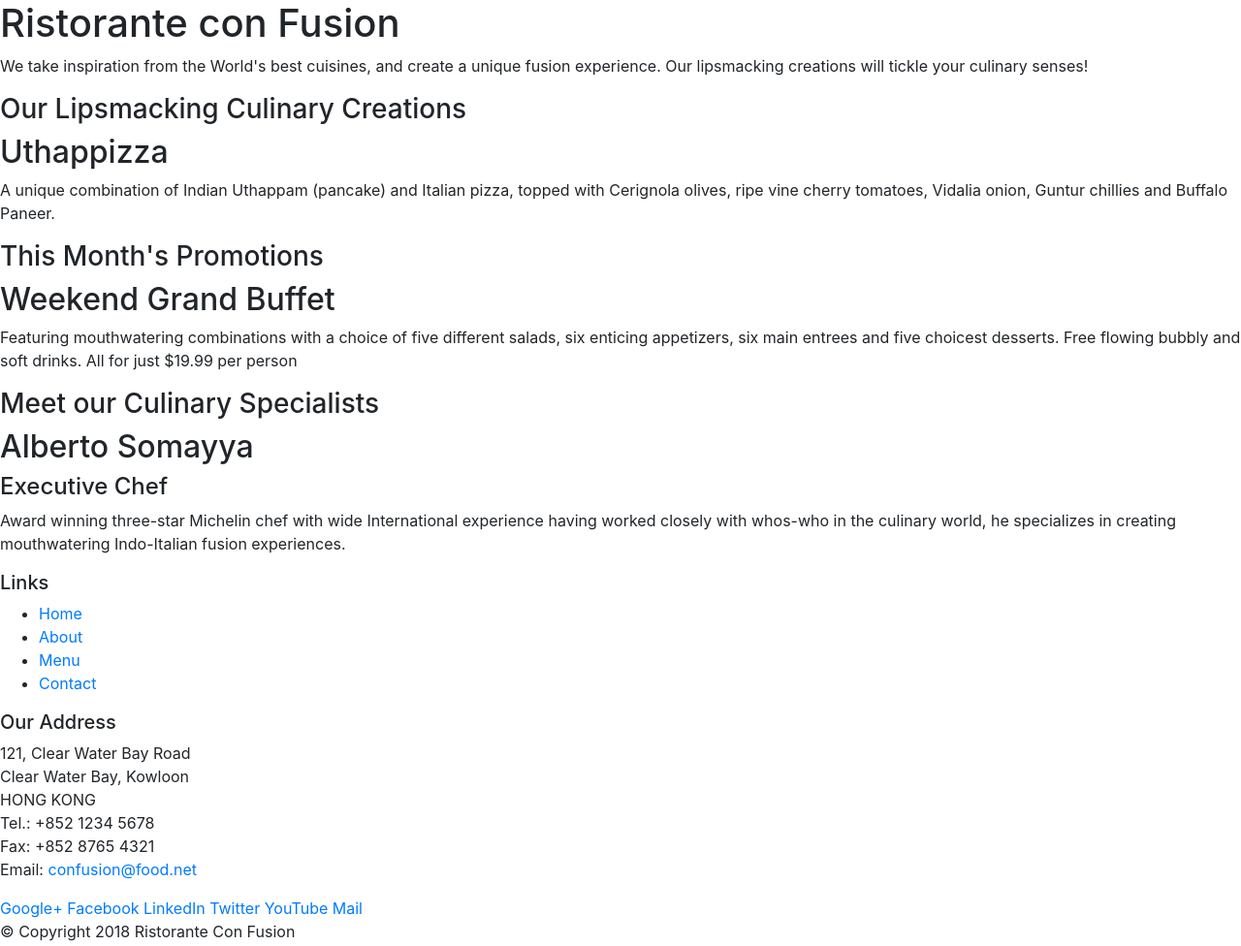
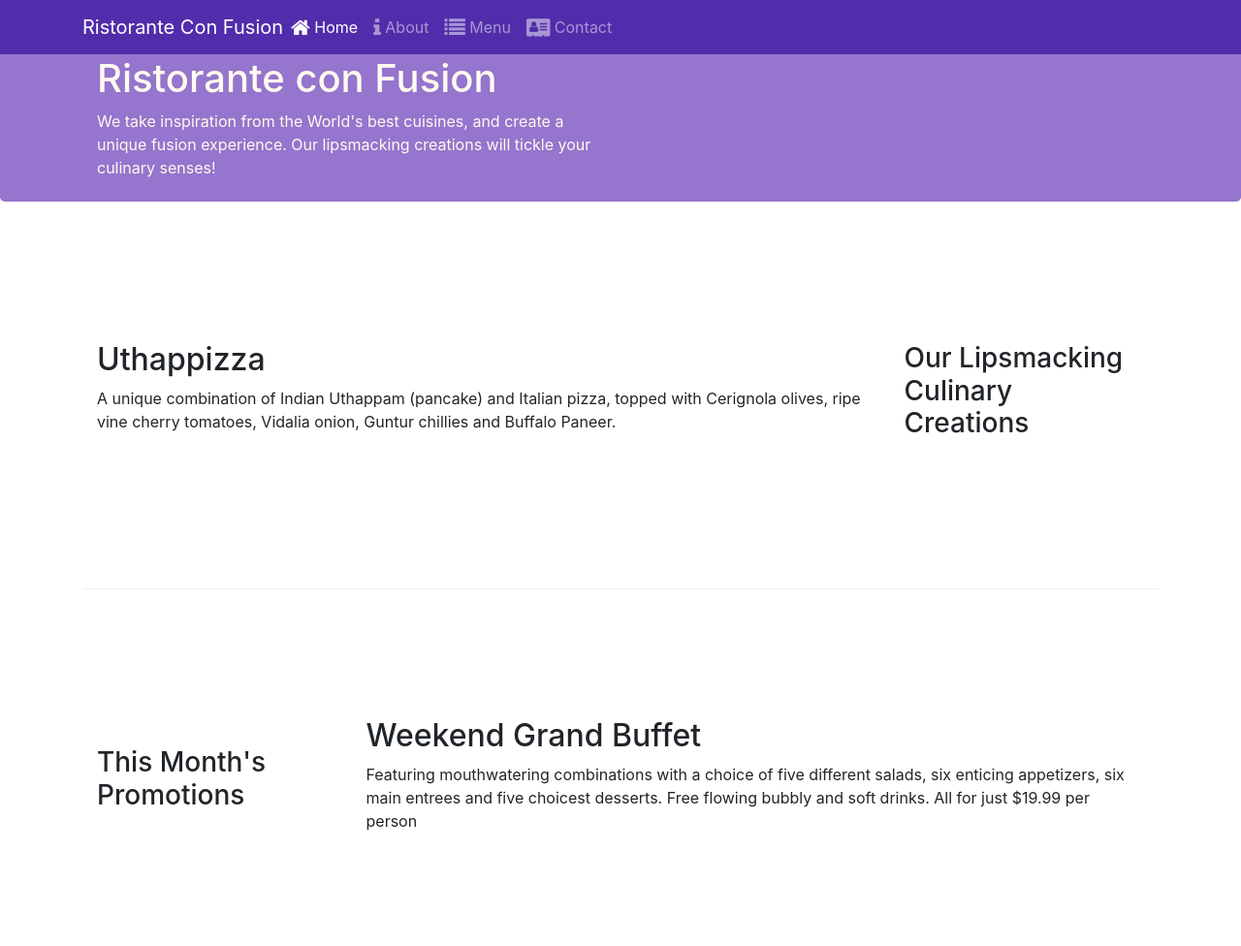
Before and after one commit to praveensingi/confusion, a website: page index.html in a window 1280 px wide. Shown: the top 976 px of the page at 97% size. Drawn offline with nearby package versions, Linux system fonts and the light colour scheme.

Commit message:
added nav bar and icons

```diff
--- /dev/null
+++ b/css/styles.css
@@ -0,0 +1,39 @@
+.row-header {
+    margin:0px auto;
+    padding:0px  auto;
+}
+
+.row-content {
+    margin:0px auto;
+    padding:50px 0px 50 px 0 px;
+    border-bottom: 1px ridge ;
+    min-height: 400px;
+}
+
+footer {
+    background-color: #d1c4e9;
+    margin: 0px auto;
+    padding: 20px 0px 20px 0 px;
+}
+
+.jumbotron {
+    padding: 7px 30px;
+    margin:0px;
+    background-color: #9575cd;
+    color:floralwhite;
+}
+
+address {
+    font-size:80%;
+    margin:0px;
+    color:#0f0f0f;
+}
+
+body {
+    padding:50px 0px 0px 0px ;
+    z-index:0;
+}
+
+.navbar-dark {
+    background-color: #512dab;
+}
--- a/index.html
+++ b/index.html
@@ -9,51 +9,74 @@
 
     <!-- Bootstrap CSS -->
     <link rel="stylesheet" href="node_modules/bootstrap/dist/css/bootstrap.min.css">
+    <link rel="stylesheet" href="node_modules/font-awesome/css/font-awesome.min.css">
+    <link rel="stylesheet" href="node_modules/bootstrap-social/bootstrap-social.css">
+    <link rel="stylesheet" href="css/styles.css">
     <title>Ristorante Con Fusion</title>
 </head>
 
 <body>
+    <nav class="navbar navbar-dark navbar-expand-sm fixed-top">
+        <div class="container">
 
-    <header>
-        <div>
-            <div>
-                <div>
+            <button class="navbar-toggler" type="button" data-toggle="collapse" data-target="#Navbar">
+                <span class="navbar-toggler-icon"></span>
+            </button>
+            <a href="#" class="navbar-brand mr-auto">Ristorante Con Fusion</a>
+            <div class="collapse navbar-collapse" id="Navbar">
+                <ul class="navbar-nav mr-auto">
+                    <li class="nav-item active"><a href="#" class="nav-link"><span class="fa fa-home fa-lg"></span> Home</a></li>
+                    <li class="nav-item"><a href="./aboutus.html" class="nav-link"><span class="fa fa-info fa-lg"></span> About</a></li>
+                    <li class="nav-item"><a href="" class="nav-link"> <span class="fa fa-list fa-lg"></span> Menu</a></li>
+                    <li class="nav-item"><a href="" class="nav-link"><span class="fa fa-address-card fa-lg"></span> Contact</a></li>
+
+                </ul>
+            </div>
+        </div>
+
+    </nav>
+
+
+    <header class = "jumbotron" >
+        <div class="container">
+            <div class= "row row-header">
+                <div class="col-12 col-sm-6">
                     <h1>Ristorante con Fusion</h1>
                     <p>We take inspiration from the World's best cuisines, and create a unique fusion experience. Our lipsmacking creations will tickle your culinary senses!</p>
                 </div>
-                <div>
+                <div class="col-12 col-sm" >
                 </div>
             </div>
         </div>
     </header>
 
-    <div>
-        <div>
-            <div>
+    <div class = "container">
+        <div class="row row-content align-items-center">
+            <div class="col-12 col-sm-4 order-sm-last col-md-3">
                 <h3>Our Lipsmacking Culinary Creations</h3>
             </div>
-            <div>
+            <div class="col col-sm order-sm-first col-md">
                 <h2>Uthappizza</h2>
                 <p>A unique combination of Indian Uthappam (pancake) and Italian pizza, topped with Cerignola olives, ripe vine cherry tomatoes, Vidalia onion, Guntur chillies and Buffalo Paneer.</p>
             </div>
         </div>
 
 
-        <div>
-            <div>
+        <div class="row row-content align-items-center">
+            <div class="col-12 col-sm-4 order-sm-first col-md-3">
                 <h3>This Month's Promotions</h3>
             </div>
-            <div>
+            <div class="col col-sm order-sm-last col-md">
                 <h2>Weekend Grand Buffet</h2>
                 <p>Featuring mouthwatering combinations with a choice of five different salads, six enticing appetizers, six main entrees and five choicest desserts. Free flowing bubbly and soft drinks. All for just $19.99 per person </p>
             </div>
         </div>
 
-        <div>
-            <div>
+        <div  class="row row-content align-items-center">
+            <div class="col-12 col-sm-4 order-sm-last col-md-3">
                 <h3>Meet our Culinary Specialists</h3>
             </div>
-            <div>
+            <div class="col col-sm order-sm-first col-md">
                 <h2>Alberto Somayya</h2>
                 <h4>Executive Chef</h4>
                 <p>Award winning three-star Michelin chef with wide International experience having worked closely with whos-who in the culinary world, he specializes in creating mouthwatering Indo-Italian fusion experiences. </p>
@@ -62,41 +85,41 @@
     </div>
 
     <footer>
-        <div>
-            <div>
-                <div>
+        <div class="container">
+            <div class="row">
+                <div class="col-4 offset-1 col-sm-2">
                     <h5>Links</h5>
-                    <ul>
+                    <ul class="list-unstyled">
                         <li><a href="#">Home</a></li>
-                        <li><a href="#">About</a></li>
+                        <li><a href="./aboutus.html">About</a></li>
                         <li><a href="#">Menu</a></li>
                         <li><a href="#">Contact</a></li>
                     </ul>
                 </div>
-                <div>
+                <div class="col-7 col-sm-5">
                     <h5>Our Address</h5>
                     <address>
 		              121, Clear Water Bay Road<br>
 		              Clear Water Bay, Kowloon<br>
 		              HONG KONG<br>
-		              Tel.: +852 1234 5678<br>
-		              Fax: +852 8765 4321<br>
-		              Email: <a href="mailto:confusion@food.net">confusion@food.net</a>
+		              <i class="fa fa-phone fa-lg"></i>: +852 1234 5678<br>
+		              <i class="fa fa-fax fa-lg"></i>: +852 8765 4321<br>
+		              <i class="fa fa-envelope fa-lg"></i>: <a href="mailto:confusion@food.net">confusion@food.net</a>
 		           </address>
                 </div>
-                <div>
-                    <div>
-                        <a href="http://google.com/+">Google+</a>
-                        <a href="http://www.facebook.com/profile.php?id=">Facebook</a>
-                        <a href="http://www.linkedin.com/in/">LinkedIn</a>
-                        <a href="http://twitter.com/">Twitter</a>
-                        <a href="http://youtube.com/">YouTube</a>
-                        <a href="mailto:">Mail</a>
+                <div class="col-12 col-sm-4 align-self-center">
+                    <div class="text-center">
+                        <a class="btn btn-social-icon btn-google" href="http://google.com/+"><i class="fa fa-google-plus fa-lg"></i></a>
+                        <a class="btn btn-social-icon btn-facebook" href="http://www.facebook.com/profile.php?id="><i class="fa fa-facebook fa-lg"></i></a>
+                        <a class="btn btn-social-icon btn-linkedin" href="http://www.linkedin.com/in/"><i class="fa fa-linkedin fa-lg"></i></a>
+                        <a class="btn btn-social-icon btn-twitter" href="http://twitter.com/"><i class="fa fa-twitter fa-lg"></i></a>
+                        <a class="btn btn-social-icon btn-google" href="http://youtube.com/"><i class="fa fa-youtube fa-lg"></i></a>
+                        <a href="mailto:"><i class="fa fa-envelope fa-lg"></i></a>
                     </div>
                 </div>
            </div>
-           <div>
-                <div>
+           <div class="row justify-content-center">
+                <div class="col-auto">
                     <p>© Copyright 2018 Ristorante Con Fusion</p>
                 </div>
            </div>
--- a/package.json
+++ b/package.json
@@ -15,6 +15,8 @@
   },
   "dependencies": {
     "bootstrap": "^4.0.0",
+    "bootstrap-social": "^5.1.1",
+    "font-awesome": "^4.7.0",
     "jquery": "^3.3.1",
     "popper.js": "^1.12.9"
   }
```
Also changed, not shown: aboutus.html (added, +133 -0 lines), 1 other file.
